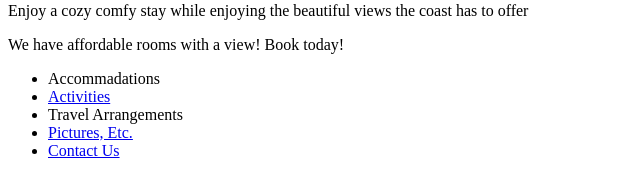
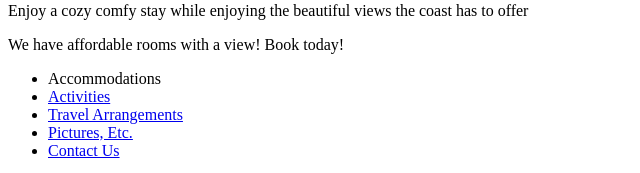
Before and after one commit to caylaxnicole/Resort-Website, a plain HTML site: page index.html in a window 1280 px wide. Shown: the part 125-298 px from the top of the page, without its empty margins (0-640 px from the left). Drawn offline with Linux system fonts and the light colour scheme.

Commit message:
trying to fix accommodations

```diff
--- a/index.html
+++ b/index.html
@@ -10,8 +10,8 @@
     <p>Enjoy a cozy comfy stay while enjoying the beautiful views the coast has to offer</p>
     <p>We have affordable rooms with a view! Book today!</p>
     <ul>
-      <li>Accommadations <a href="accommodations.html"> </li>
-      <li>Activities <a href-"activities.html"> </li>
+      <li>Accommodations <a href="accommodations.html" > </li>
+      <li>Activities <a href="activities.html"> </li>
       <li>Travel Arrangements<a href="travel-arrangements.html"> </li>
       <li>Pictures, Etc. <a href="pictures-etc.html"> </li>
       <li>Contact Us <a href="contact-information.html"> </li>
```
